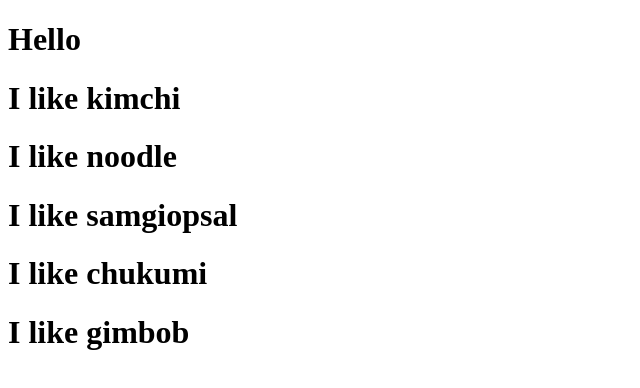
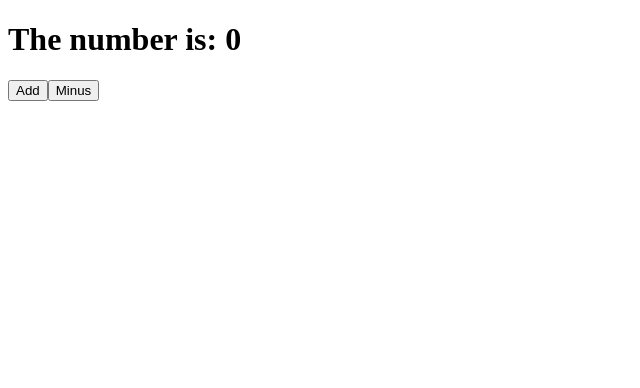
Before and after one commit to WoncheolKim/React-Movie, a React (Create React App) app: page / in a window 1280 px wide. Shown: the top 388 px of the page, without its empty margins (0-640 px from the left). Built offline with nearby package versions, Linux system fonts and the light colour scheme.

Commit message:
Practice state with Add & Minus button

```diff
--- a/src/App.js
+++ b/src/App.js
@@ -1,20 +1,21 @@
 import React from "react";
+import PropTypes from "prop-types";
 
-function Food({ fav }) {
-  return <h1>I like {fav}</h1>;
-}
-
-function App() {
-  return (
-    <div>
-      <h1>Hello</h1>
-      <Food fav="kimchi" />
-      <Food fav="noodle" />
-      <Food fav="samgiopsal" />
-      <Food fav="chukumi" />
-      <Food fav="gimbob" />
-    </div>
-  );
+class App extends React.Component {
+  state = {
+    count : 0
+  };
+  add = () => {};
+  minus = () => {};
+  render() {
+    return (
+      <div>
+        <h1>The number is: {this.state.count}</h1>
+        <button onClick={this.add}>Add</button>
+        <button onClick={this.minus}>Minus</button>
+      </div>
+    )
+  }
 }
 
 export default App;
```
